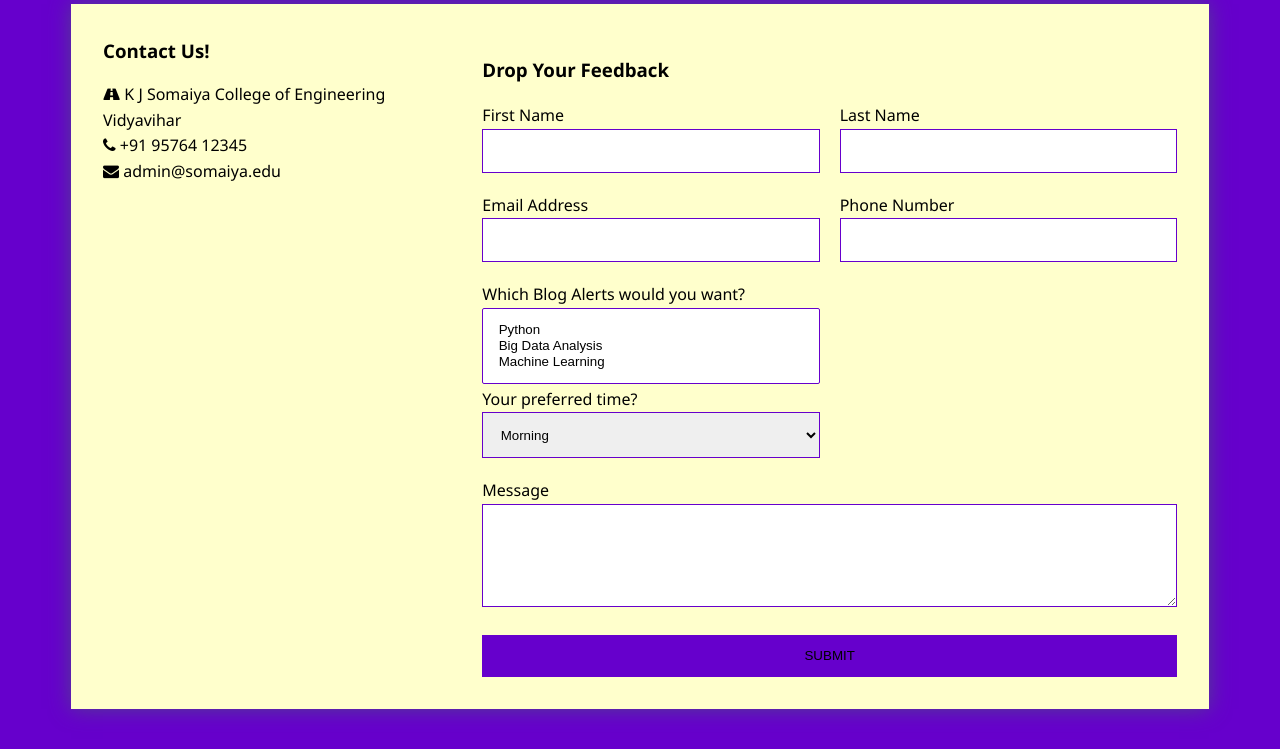
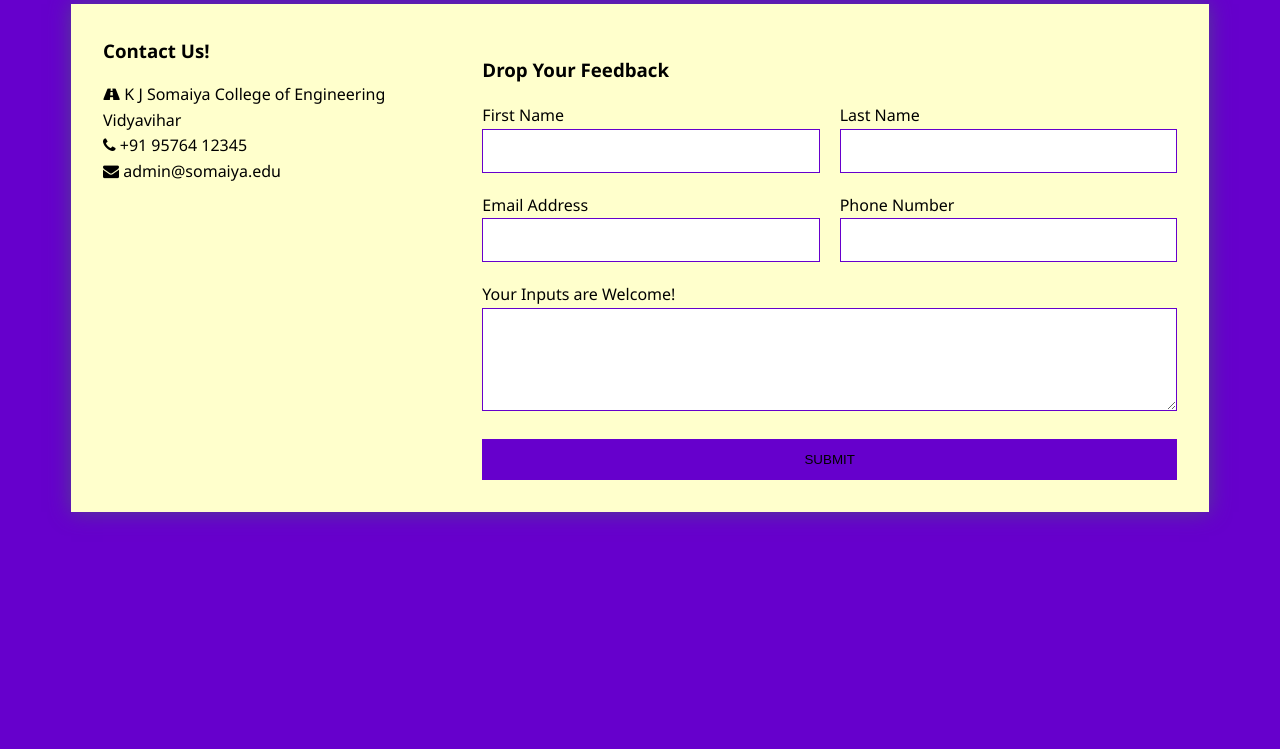
Before and after one commit to ushmabhatt/Contact-Form, a plain HTML site: page index.html in a window 1280 px wide. Shown: the part 130-879 px from the top of the page. After the commit the page ends 800 px from the top, so only its background shows below. Drawn offline with nearby package versions, Linux system fonts and the light colour scheme.

Commit message:
Update index.html

```diff
--- a/index.html
+++ b/index.html
@@ -41,7 +41,7 @@
             <label>Phone Number</label>
             <input type="text" name="phone" id="phone">
           </p>
-
+<!--
           <p>
             <label>Which Blog Alerts would you want?</label>
             <select name="topics" size="3" multiple>
@@ -58,9 +58,9 @@
             </select>
 
           </p>
-
+ -->
           <p class="full">
-            <label>Message</label>
+            <label>Your Inputs are Welcome!</label>
             <textarea name="message" rows="5" id="message"></textarea>
           </p>
           <p class="full">
```
